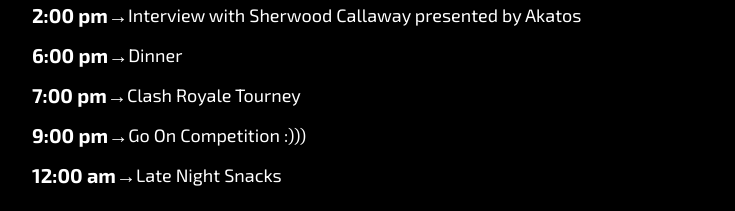
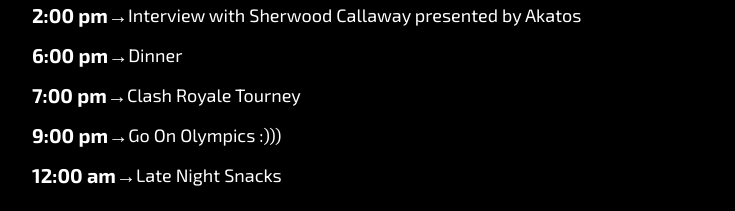
Before and after one commit to zach3141592/goonhacks-site, a React (Vite) app: page / in a window 1280 px wide. Shown: the part 2020-2231 px from the top of the page, without its empty margins (272-1007 px from the left). Built offline with nearby package versions, Linux system fonts and the light colour scheme; the HTML template or start-up script is replaced by a standard one.

Commit message:
go on olympics

```diff
--- a/src/pages/Home.tsx
+++ b/src/pages/Home.tsx
@@ -174,7 +174,7 @@ export const Home = () => {
                     <div className="flex flex-col md:flex-row md:items-center gap-x-1 gap-y-1">
                       <span className="font-bold text-lg md:text-xl">9:00 pm</span>
                       <span className="text-lg md:text-xl hidden md:inline"> → </span>
-                      <span className="text-lg">Go On Competition :)))</span>
+                      <span className="text-lg">Go On Olympics :)))</span>
                     </div>
                     <div className="flex flex-col md:flex-row md:items-center gap-x-1 gap-y-1">
                       <span className="font-bold text-lg md:text-xl">12:00 am</span>
```
